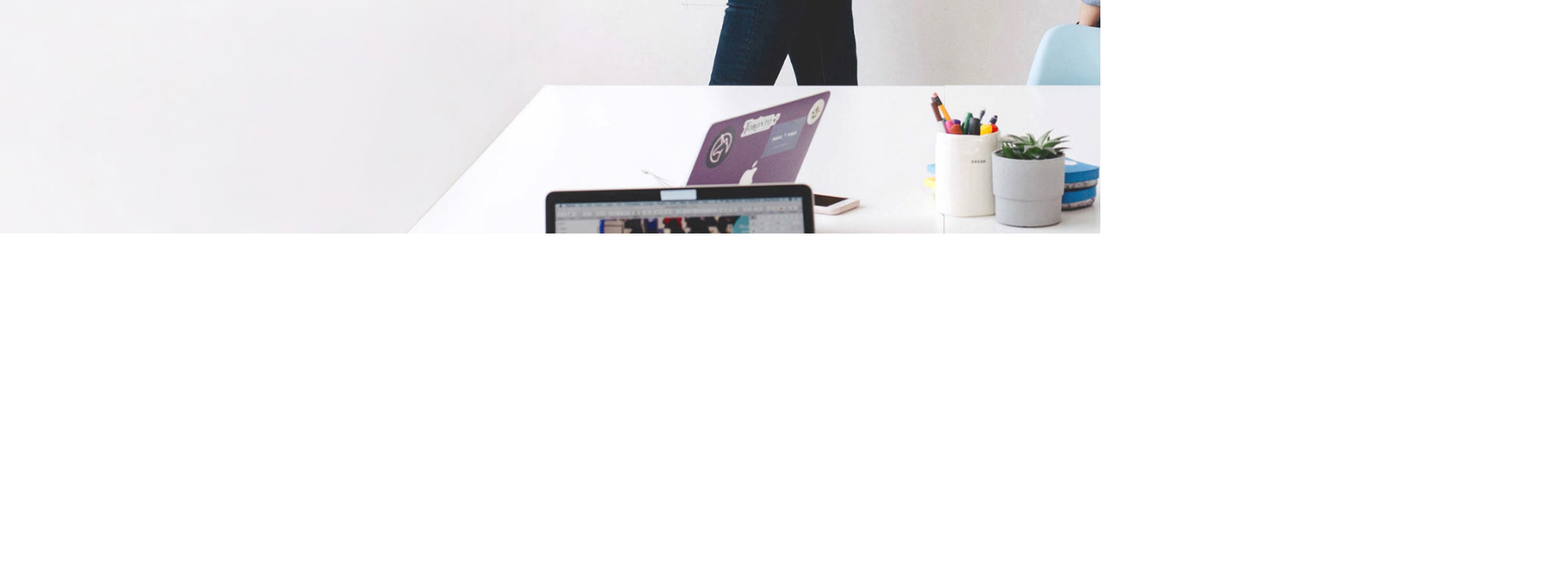
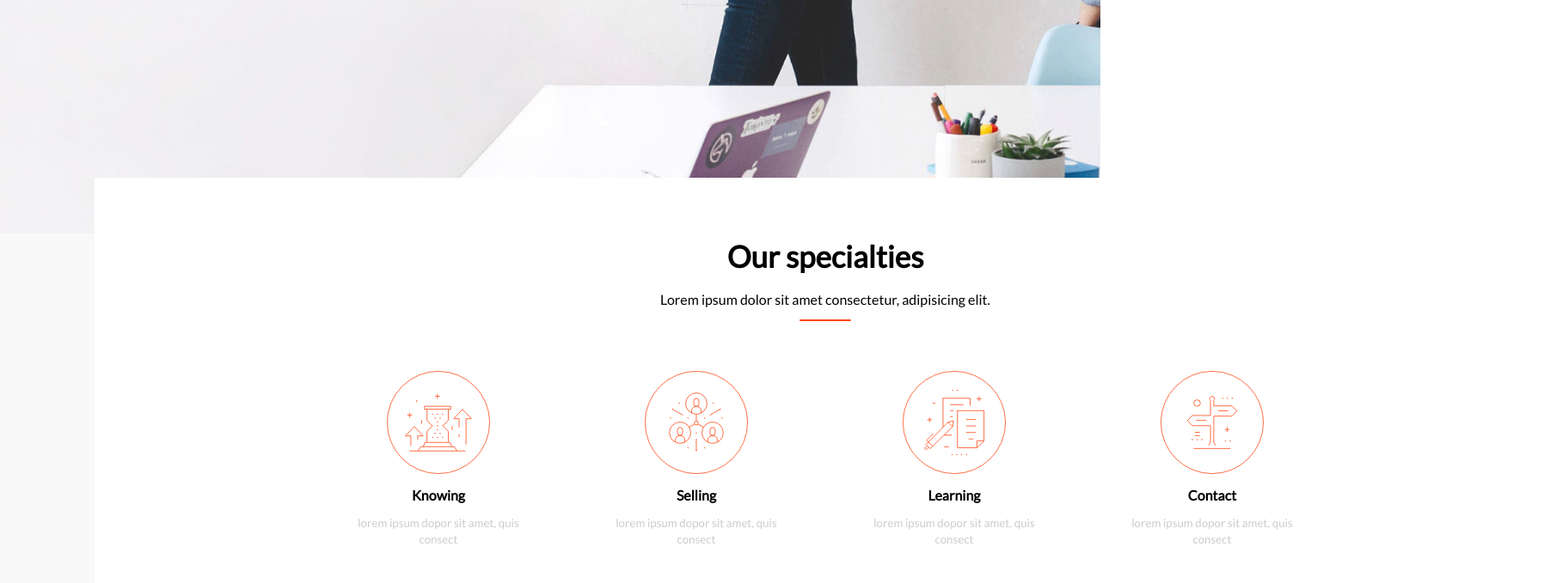
Before and after one commit to FrancescaCassani/proj-html-vuejs, a plain HTML site: page index.html in a window 1280 px wide. Shown: the part 678-1357 px from the top of the page at 86% size, 1810 px wide, since content can reach past the window. Before the commit the page ends 969 px from the top, so only its background shows below. Drawn offline with nearby package versions, Linux system fonts and the light colour scheme.

Commit message:
Sezione "Specialties"

```diff
--- a/css/style.css
+++ b/css/style.css
@@ -7,6 +7,7 @@
 
 body {
   font-family: 'Lato', sans-serif;
+  max-width: 1920px;
 }
 
 /* UTILITIES */
@@ -114,10 +115,10 @@ header {
   height: 30px;
   margin-top: 20px;
   text-align: center;
-  background: #fff;
   border: 1px solid white;
   display: inline-block;
   margin-right: 8px;
+
 }
 
 .btn a {
@@ -127,14 +128,93 @@ header {
 }
 
 /* Button white */
+.white {
+  background: #fff;
+}
+
 .btn-white {
   margin-top: 3px;
   border-right: 1px solid grey;
+  color: #000;
   max-width: 100px;
+}
+
+.btn-white a {
+color: #000;
+}
+
+/* Button orange */
+.orange {
+  background: #ff4612;
 }
 
 .btn-orange {
   margin-top: 3px;
-  border-right: 1px solid #ff4612;
+  border-right: 1px solid white;
   max-width: 100px;
 }
+
+.btn-orange a {
+  color: #fff
+}
+
+
+
+/* SPECIALTIES */
+.specialties {
+  position: relative;
+  height: 800px;
+  background: #f9f9f9;
+}
+
+.middle-container {
+  position: absolute;
+  top: -65px;
+  left: 110px;
+  width: 1700px;
+  height: 600px;
+  padding-top: 70px;
+  background: #fff;
+}
+
+.text-specialties h1 {
+  font-size: 35px;
+  padding-bottom: 20px;
+}
+
+.text-specialties::after {
+  content: "";
+  display: inline-block;
+  width: 60px;
+  height: 2px;
+  border-radius: 2px;
+  background: #ff4612;
+  margin-top: 10px;
+}
+
+.collection {
+  display: flex;
+  flex-wrap: wrap;
+  justify-content: center;
+  padding-top: 15px;
+  list-style: none;
+}
+
+.collection .loghi {
+  flex-basis: 250px;
+  margin: 15px 25px;
+  padding: 25px;
+  text-align: center;
+}
+
+.collection .loghi img {
+  max-width: 120px;
+}
+
+.collection .loghi h4 {
+  padding: 12px;
+}
+
+.collection .loghi small {
+  color: #cccccc;
+}
--- a/index.html
+++ b/index.html
@@ -53,13 +53,13 @@
           </div>
 
           <!-- Buttons -->
-          <div class="btn">
+          <div class="btn white">
             <div class="btn-white">
               <a href="#">Read More</a>
             </div>
           </div>
 
-          <div class="btn">
+          <div class="btn orange">
             <div class="btn-orange">
               <a href="#">Puschase</a>
             </div>
@@ -76,19 +76,27 @@
 
     <!-- SECTION OUR SPECIALTIES -->
     <section class="specialties">
-      <div class="middle-container">
+      <div class="middle-container t-c ">
 
         <!-- Text -->
         <div class="text-specialties">
-          <h1></h1>
-          <p></p>
+          <h1>Our specialties
+            <span></span>
+          </h1>
+          <p>Lorem ipsum dolor sit amet consectetur, adipisicing elit.</p>
         </div>
 
         <!-- Loghi -->
-        <div class="logos">
-          <img src="" alt="">
-          <h5></h5>
-          <small></small>
+        <div>
+          <ul class="collection">
+            <li class="loghi" v-for="item in specialties">
+              <div class="logo">
+                <img :src="item.logo">
+              </div>
+              <h4>{{item.name}}</h4>
+              <small>{{item.text}}</small>
+            </li>
+          </ul>
         </div>
       </div>
     </section>
--- a/js/main.js
+++ b/js/main.js
@@ -13,5 +13,27 @@ const everlead = new Vue ({
             logo: '-02',
             logoDot: '-01'
         },
+        specialties: [
+            {
+                logo: './svg/svg-0.svg',
+                name: 'Knowing',
+                text: 'lorem ipsum dopor sit amet, quis consect',
+            },
+            {
+                logo: './svg/svg-1.svg',
+                name: 'Selling',
+                text: 'lorem ipsum dopor sit amet, quis consect',
+            },
+            {
+                logo: './svg/svg-2.svg',
+                name: 'Learning',
+                text: 'lorem ipsum dopor sit amet, quis consect',
+            },
+            {
+                logo: './svg/svg-3.svg',
+                name: 'Contact',
+                text: 'lorem ipsum dopor sit amet, quis consect',
+            }
+        ]
     }
 });
```
